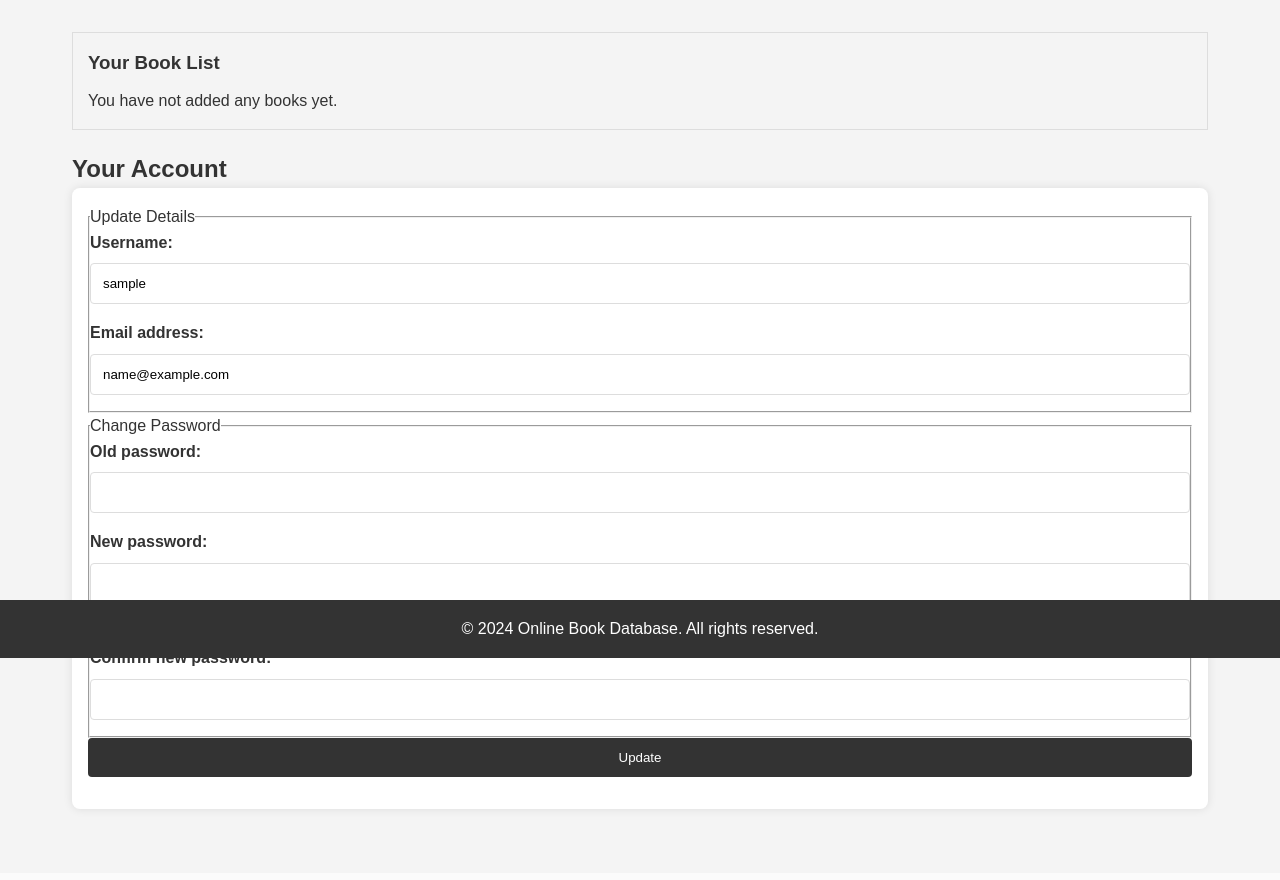
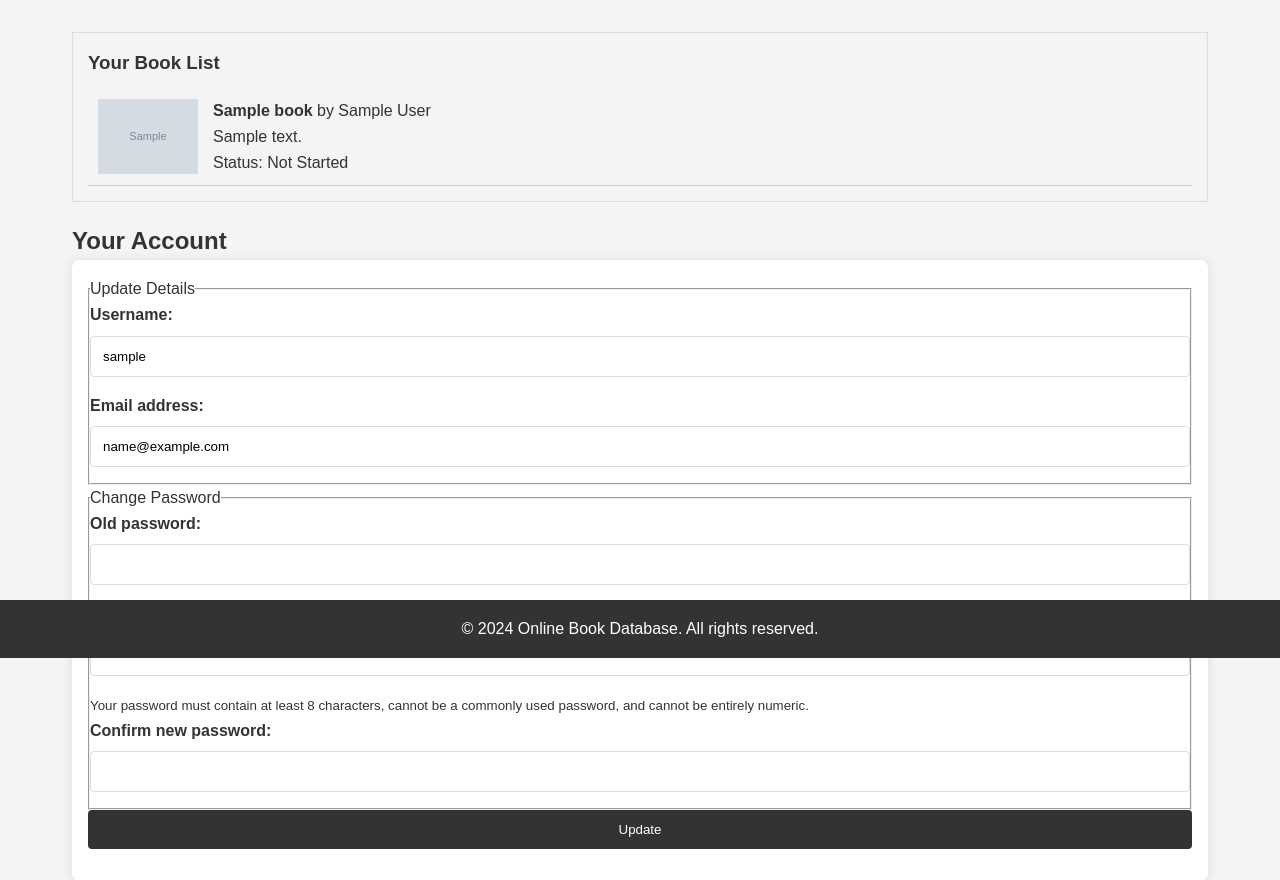
Before and after one commit to SpursFan21/DjangoOnlineBookDatabase, a Django app: page /accounts/account/ in a window 1280 px wide. Shown: the part 142-1022 px from the top of the page. Before the commit the page ends 954 px from the top, so only its background shows below. Run offline with Django 5.2, Linux system fonts and the light colour scheme; a user stored in the database is signed in; tables that the repository leaves empty hold one stand-in row (values such as "Sample post"); grey boxes marked "Sample" are stand-in pictures.

Commit message:
book image woring in book list on account page

```diff
--- a/online_book_database/accounts/views.py
+++ b/online_book_database/accounts/views.py
@@ -3,6 +3,7 @@ from django.contrib.auth import login as auth_login, authenticate, logout as aut
 from django.contrib.auth.decorators import login_required
 from django.contrib import messages
 from .forms import RegisterForm, LoginForm, UserProfileForm, PasswordChangeForm
+from books.models import Book  # Import the Book model
 from rest_framework_simplejwt.tokens import RefreshToken
 from rest_framework.response import Response
 from rest_framework.views import APIView
@@ -61,7 +62,14 @@ def account(request):
         profile_form = UserProfileForm(instance=request.user)
         password_form = PasswordChangeForm(user=request.user)
 
-    return render(request, 'account.html', {'profile_form': profile_form, 'password_form': password_form})
+    # Fetch the books associated with the logged-in user
+    books = Book.objects.filter(user=request.user)
+
+    return render(request, 'account.html', {
+        'profile_form': profile_form,
+        'password_form': password_form,
+        'books': books,  # Pass the books to the template
+    })
 
 # Logout view
 def logout_view(request):
--- a/online_book_database/templates/account.html
+++ b/online_book_database/templates/account.html
@@ -36,6 +36,13 @@
         .book-item {
             padding: 10px;
             border-bottom: 1px solid #ccc;
+            display: flex;
+            align-items: center;
+        }
+        .book-item img {
+            max-width: 100px;
+            max-height: 150px;
+            margin-right: 15px;
         }
     </style>
 </head>
@@ -59,9 +66,14 @@
             {% if books %}
                 {% for book in books %}
                     <div class="book-item">
-                        <strong>{{ book.title }}</strong> by {{ book.author }}
-                        <p>{{ book.description }}</p>
-                        <p>Status: {{ book.get_reading_status_display }}</p>
+                        {% if book.image %}
+                            <img src="{{ book.image.url }}" alt="{{ book.title }} cover">
+                        {% endif %}
+                        <div>
+                            <strong>{{ book.title }}</strong> by {{ book.author }}
+                            <p>{{ book.description }}</p>
+                            <p>Status: {{ book.get_reading_status_display }}</p>
+                        </div>
                     </div>
                 {% endfor %}
             {% else %}
```
